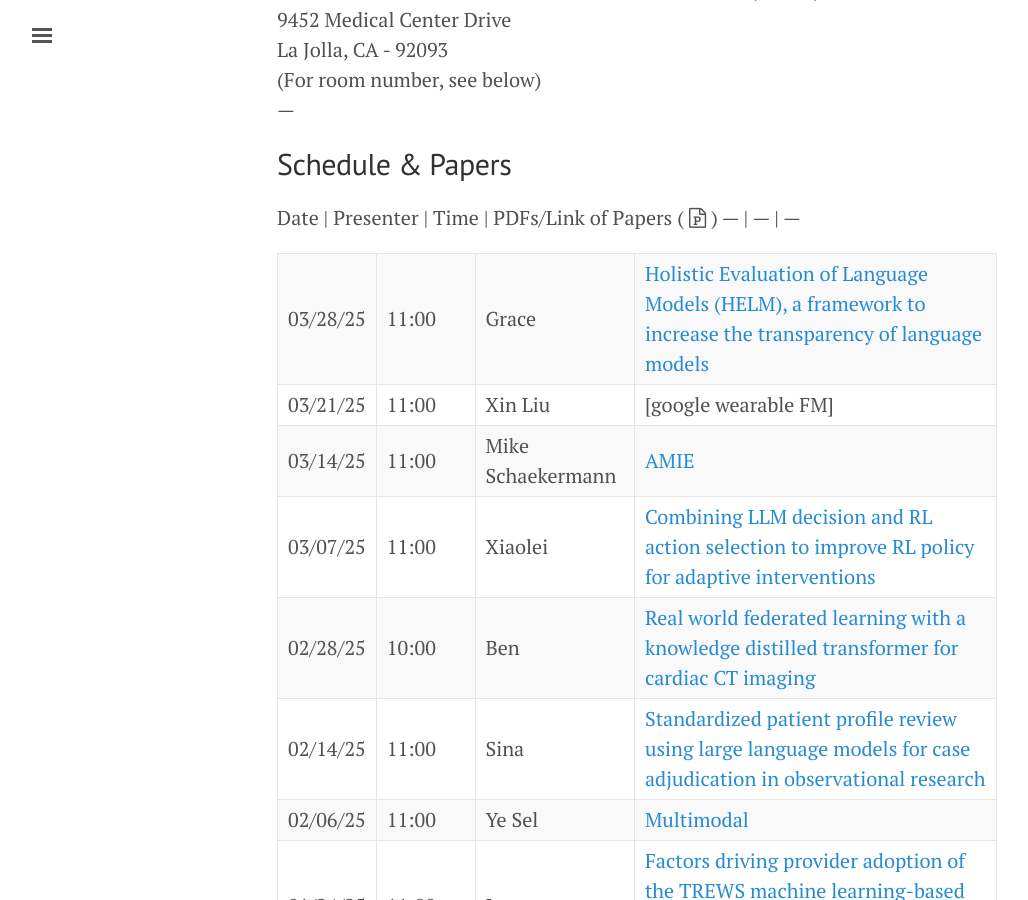
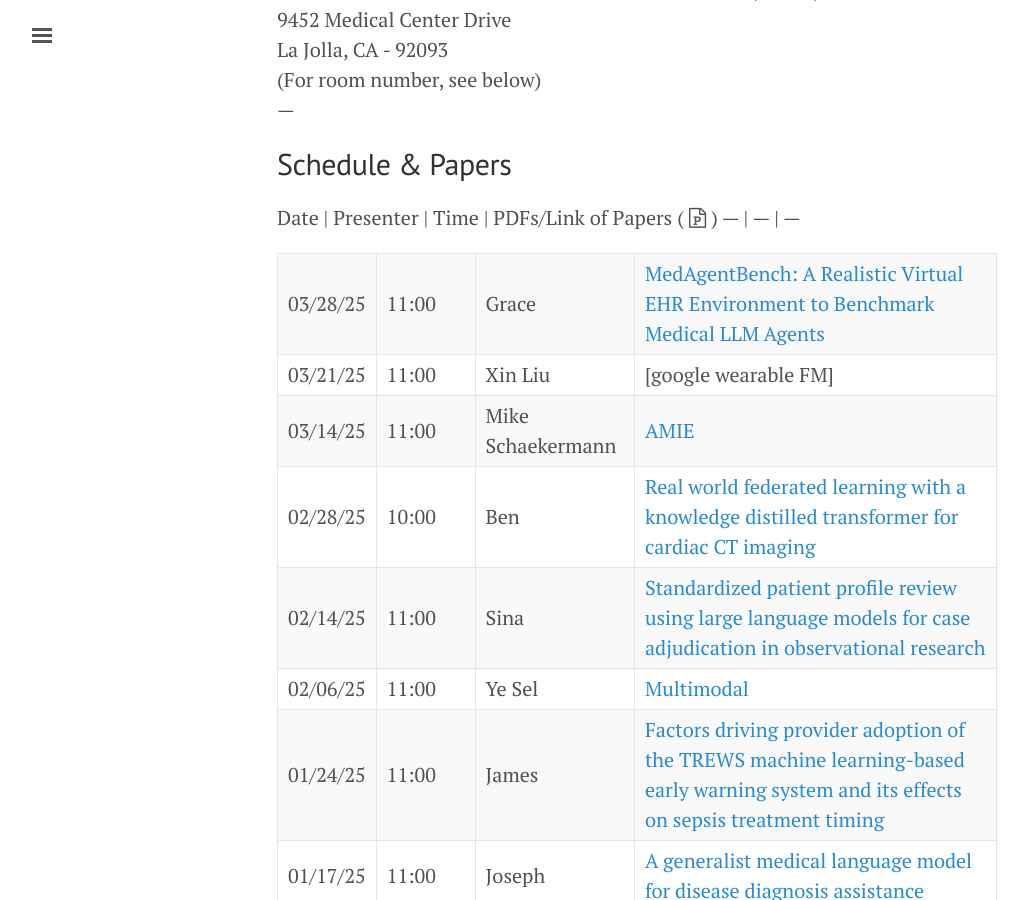
Before and after one commit to NematiLab/bmijc, a Jekyll site: the page built from index.md, in a window 1280 px wide and 900 px high, scrolled down 524 px. Shown: the whole window, without its empty margins (3-1031 px from the left). Built offline with Jekyll 4.4.1, drawn with Linux system fonts in a browser that asks for light colours; nearby versions of some CDN libraries.

Commit message:
Update index.md

```diff
--- a/index.md
+++ b/index.md
@@ -31,10 +31,9 @@ La Jolla, CA - 92093<br>
 Date | Presenter | Time | PDFs/Link of Papers ( <i class='fa fa-file-powerpoint-o'></i> )
 --- | --- | ---
 
-03/28/25 |11:00 | Grace | [Holistic Evaluation of Language Models (HELM), a framework to increase the transparency of language models ](https://github.com/stanford-crfm/helm/?s=09){:target="_blank"}
+03/28/25 |11:00 | Grace | [MedAgentBench: A Realistic Virtual EHR Environment to Benchmark Medical LLM Agents](https://arxiv.org/html/2501.14654v2#bib.bib12){:target="_blank"}
 03/21/25 |11:00 | Xin Liu| [google wearable FM]
 03/14/25 |11:00 | Mike Schaekermann |[AMIE](https://research.google/blog/advancing-amie-towards-specialist-care-and-real-world-validation/?linkId=12162787){:target="_blank"}
-03/07/25 |11:00 | Xiaolei | [Combining LLM decision and RL action selection to improve RL policy for adaptive interventions](https://arxiv.org/abs/2501.06980){:target="_blank"}
 02/28/25 |10:00 | Ben  | [Real world federated learning with a knowledge distilled transformer for cardiac CT imaging](https://www.nature.com/articles/s41746-025-01434-3){:target="_blank"}
 02/14/25 |11:00 | Sina | [Standardized patient profile review using large language models for case adjudication in observational research](https://www.nature.com/articles/s41746-025-01433-4){:target="_blank"}
 02/06/25 |11:00 | Ye Sel | [Multimodal](https://arxiv.org/abs/2303.00915){:target="_blank"}
```
